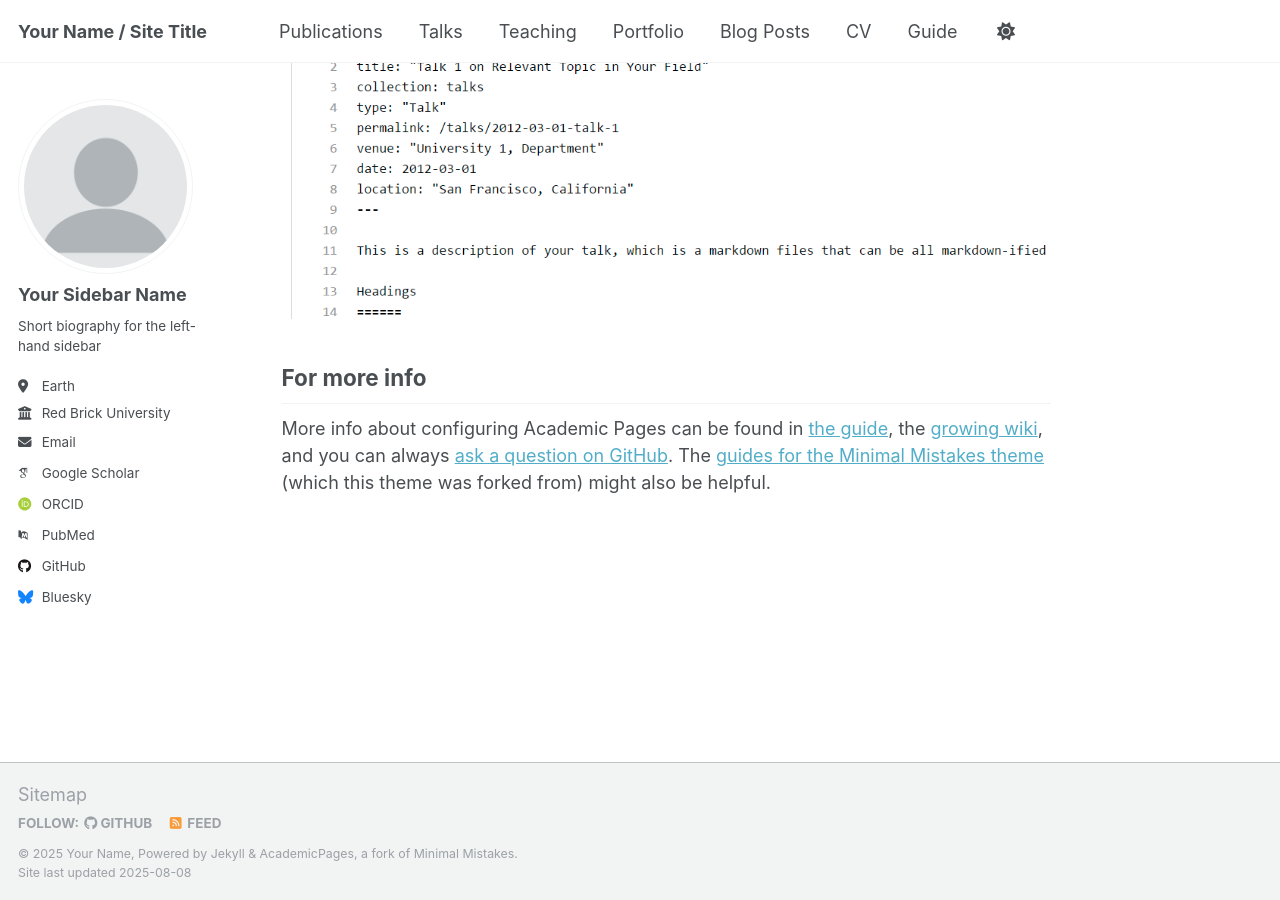
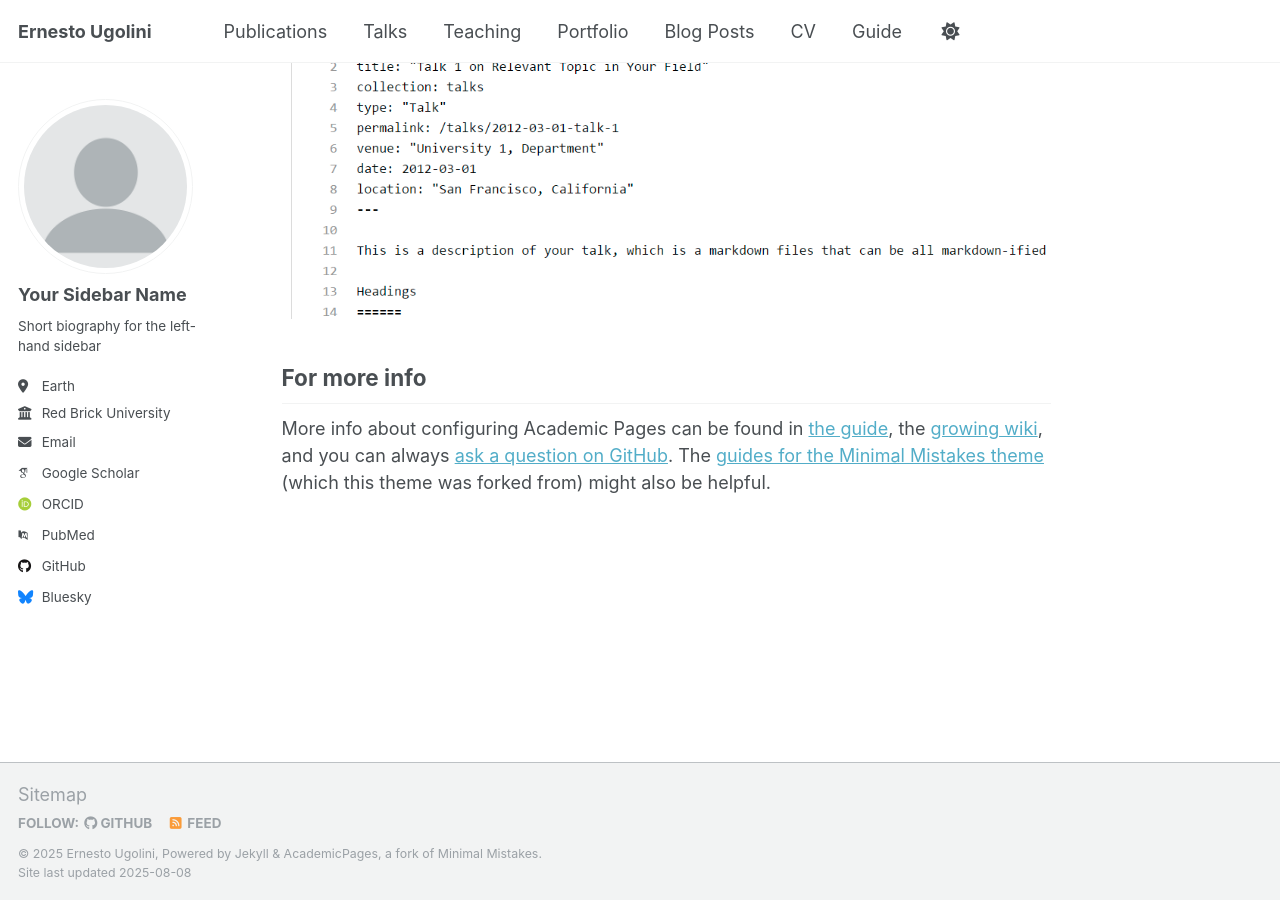
Before and after one commit to Ernieogu/ernestougolini.github.io, a Jekyll site: the page built from _pages/about.md, in a window 1280 px wide and 900 px high, scrolled down 2880 px. Built offline with Jekyll 4.4.1, drawn with Linux system fonts in a browser that asks for light colours; some web fonts are replaced; a script that is not in the unit is left out.

Commit message:
Update _config.yml
Changed Basic Site settings

```diff
--- a/_config.yml
+++ b/_config.yml
@@ -9,11 +9,11 @@
 # Basic Site Settings
 locale                   : "en-US"
 site_theme               : "default"
-title                    : "Your Name / Site Title"
+title                    : "Ernesto Ugolini"
 title_separator          : "-"
-name                     : &name "Your Name"
-description              : &description "personal description"
-url                      : https://academicpages.github.io # the base hostname & protocol for your site e.g. "https://[your GitHub username].github.io" or if you already have some other page hosted on Github then use "https://[your GitHub username].github.io/[Your Repo Name]"
+name                     : &name "Ernesto Ugolini"
+description              : &description "Research Fellow at Aix-Marseille School of Economics"
+url                      : https://ernestougolini.github.io # the base hostname & protocol for your site e.g. "https://[your GitHub username].github.io" or if you already have some other page hosted on Github then use "https://[your GitHub username].github.io/[Your Repo Name]"
 baseurl                  : "" # the subpath of your site, e.g. "/blog"
 repository               : "academicpages/academicpages.github.io"
 
```
